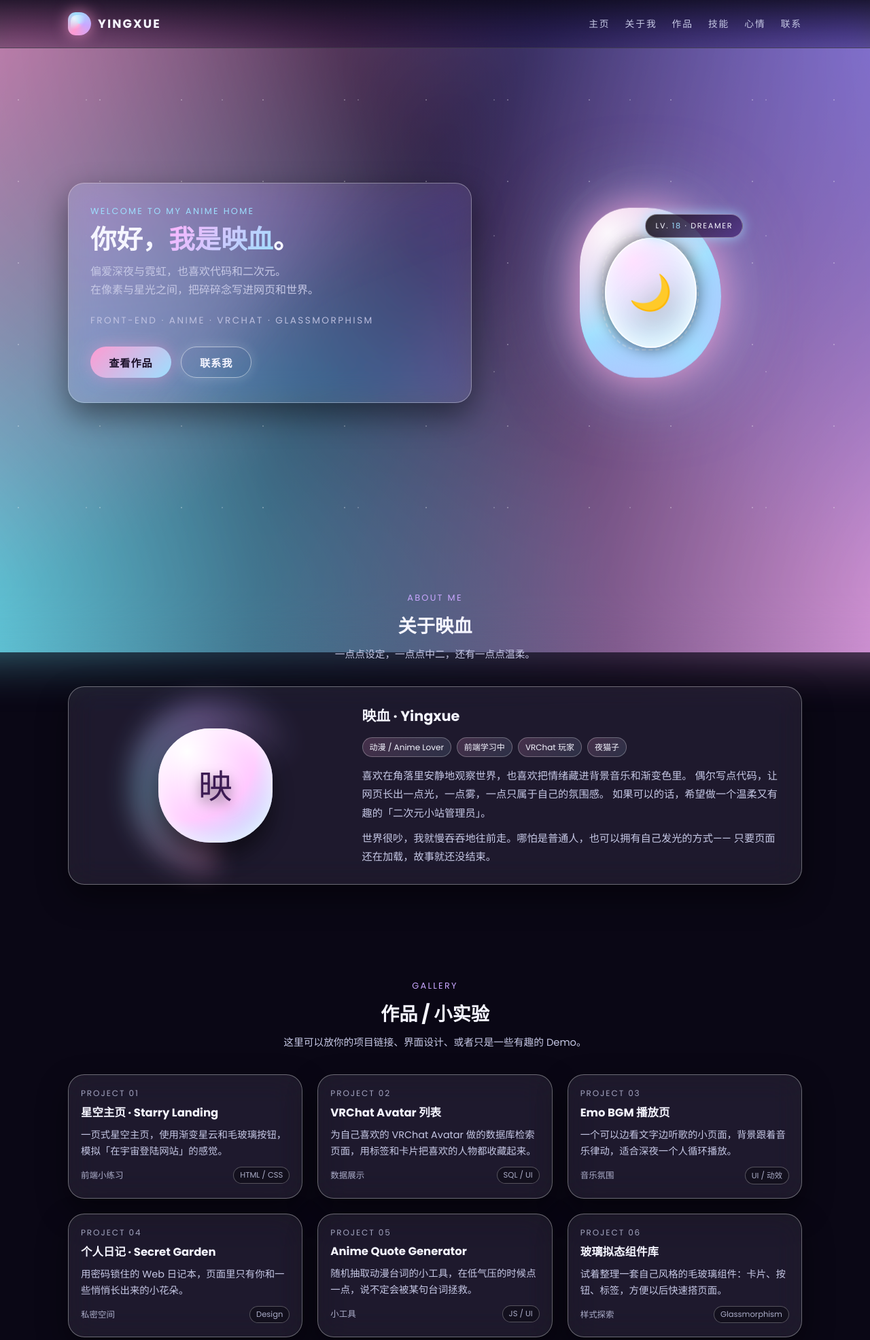
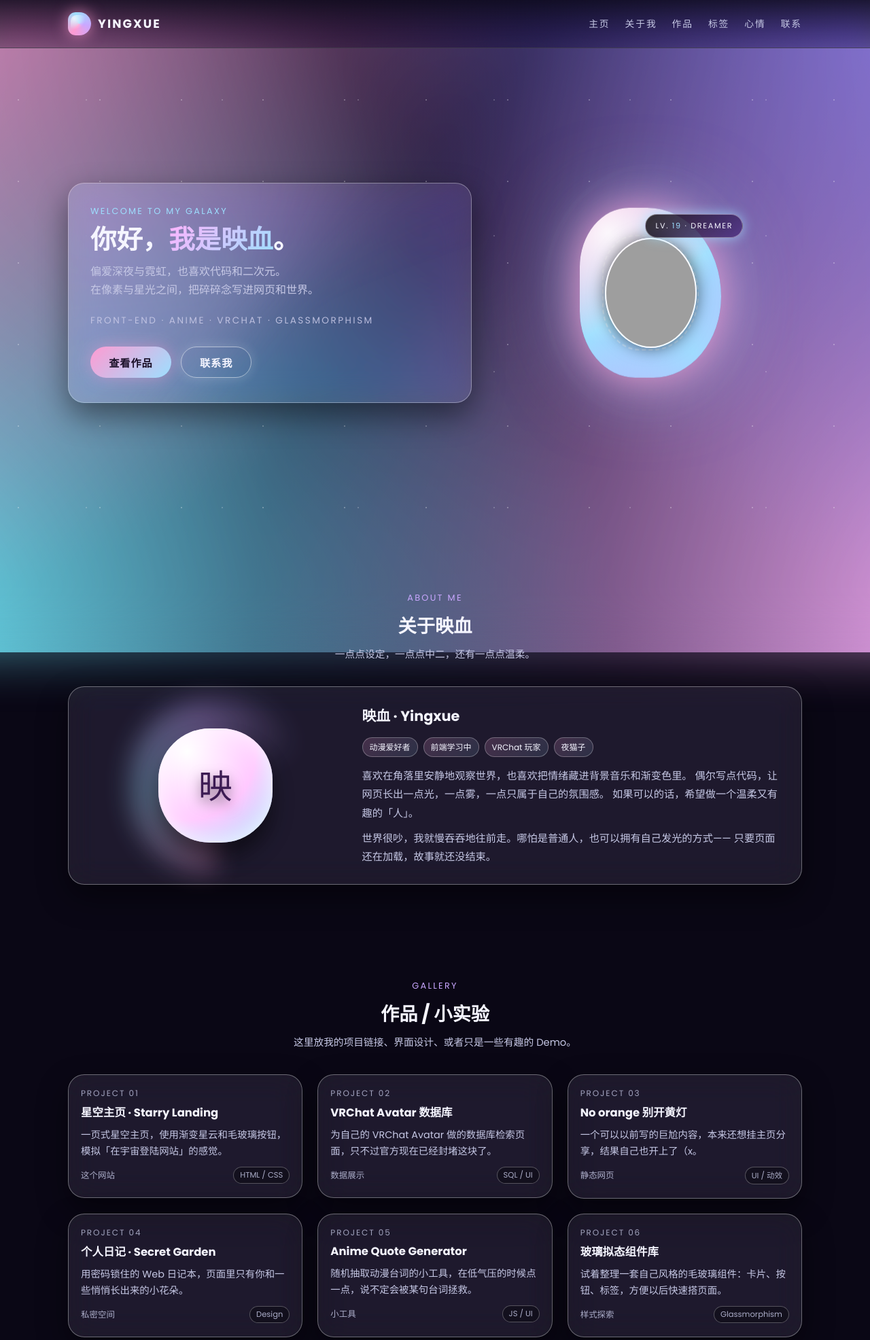
Before and after one commit to a1175815821/No-orange, a PHP site: page / in a window 1280 px wide; the page is wider, and only the part inside the window is pictured. Shown: the top 1972 px of that part at 68% size. Run offline with PHP 8.4, Linux system fonts and the light colour scheme; grey boxes are pictures that could not be loaded.

Commit message:
优化整个项目，重新设计主页=。=

```diff
--- a/Asset/index.php
+++ b/Asset/index.php
@@ -239,6 +239,10 @@ function renderResults($results, $search_term, $total_pages, $current_page, $tot
             <input type="text" name="q" id="search-input" placeholder="输入模型名称、作者或ID..." value="<?php echo htmlspecialchars($search_term); ?>">
             <button type="submit">搜 索</button>
         </form>
+    <div class="tips">
+        Tips：数据库截至 2024/10/12，共有 <strong>1,325,419</strong> 条记录。
+    </div>
+
 
         <?php if(!empty($error)): ?>
             <div style="color: white; background: #e57373; padding: 15px; border-radius: 10px; margin-top: 20px; text-align: center; font-weight: bold;">
--- a/assets/style.css
+++ b/assets/style.css
@@ -93,6 +93,22 @@ body::after {
     backdrop-filter: blur(22px) saturate(160%);
     -webkit-backdrop-filter: blur(22px) saturate(160%);
 }
+
+/* orange卡片*/
+.project-link {
+    text-decoration: none;   /* 去掉下划线 */
+    color: inherit;          /* 继承父级颜色，不要蓝色 */
+    display: block;          /* 让它和原来的卡片一样是一个整体块级元素 */
+}
+
+/* 头像*/
+.hero-avatar-circle img {
+    width: 100%;
+    height: 100%;
+    object-fit: cover;       /* 保持比例裁切 */
+    display: block;
+}
+
 
 /* 通用按钮样式 */
 .btn {
--- a/index.html
+++ b/index.html
@@ -29,7 +29,7 @@
                     <a href="#home" class="nav-link">主页</a>
                     <a href="#about" class="nav-link">关于我</a>
                     <a href="#projects" class="nav-link">作品</a>
-                    <a href="#skills" class="nav-link">技能</a>
+                    <a href="#skills" class="nav-link">标签</a>
                     <a href="#moods" class="nav-link">心情</a>
                     <a href="#contact" class="nav-link">联系</a>
                 </nav>
@@ -47,7 +47,7 @@
                 <a href="#home" class="nav-link">主页</a>
                 <a href="#about" class="nav-link">关于我</a>
                 <a href="#projects" class="nav-link">作品</a>
-                <a href="#skills" class="nav-link">技能</a>
+                <a href="#skills" class="nav-link">标签</a>
                 <a href="#moods" class="nav-link">心情</a>
                 <a href="#contact" class="nav-link">联系</a>
             </nav>
@@ -61,7 +61,7 @@
                 <div class="hero-inner">
                     <!-- 毛玻璃欢迎卡片 -->
                     <div class="glass-card hero-card reveal-on-scroll">
-                        <div class="hero-eyebrow">WELCOME TO MY ANIME HOME</div>
+                        <div class="hero-eyebrow">WELCOME TO MY GALAXY</div>
                         <h1 class="hero-title">
                             你好，<span>我是映血</span>。
                         </h1>
@@ -84,11 +84,11 @@
                             <div class="hero-orb"></div>
                             <div class="hero-avatar-circle">
                                 <!-- 可以替换为真实头像：<img src="xxx" alt="Avatar" /> -->
-                                <span>🌙</span>
+                                <img src="http://q.qlogo.cn/headimg_dl?dst_uin=1175815821&spec=640&img_type=jpg" alt="Avatar">
                             </div>
                             <div class="hero-glow-ring"></div>
                             <div class="hero-floating-badge">
-                                LV. <span>18</span> · DREAMER
+                                LV. <span>19</span> · DREAMER
                             </div>
                         </div>
                     </div>
@@ -115,7 +115,7 @@
                     <div class="about-meta">
                         <h3>映血 · Yingxue</h3>
                         <div class="about-tags">
-                            <span class="about-tag">动漫 / Anime Lover</span>
+                            <span class="about-tag">动漫爱好者</span>
                             <span class="about-tag">前端学习中</span>
                             <span class="about-tag">VRChat 玩家</span>
                             <span class="about-tag">夜猫子</span>
@@ -123,7 +123,7 @@
                         <p class="about-text">
                             喜欢在角落里安静地观察世界，也喜欢把情绪藏进背景音乐和渐变色里。
                             偶尔写点代码，让网页长出一点光，一点雾，一点只属于自己的氛围感。
-                            如果可以的话，希望做一个温柔又有趣的「二次元小站管理员」。
+                            如果可以的话，希望做一个温柔又有趣的「人」。
                         </p>
                         <p class="about-text">
                             世界很吵，我就慢吞吞地往前走。哪怕是普通人，也可以拥有自己发光的方式——
@@ -140,11 +140,15 @@
                 <div class="section-header">
                     <div class="section-eyebrow">GALLERY</div>
                     <h2 class="section-title">作品 / 小实验</h2>
-                    <p class="section-subtitle">这里可以放你的项目链接、界面设计、或者只是一些有趣的 Demo。</p>
+                    <p class="section-subtitle">这里放我的项目链接、界面设计、或者只是一些有趣的 Demo。</p>
                 </div>
 
                 <div class="projects-grid">
                     <!-- 作品卡片示例，可自行复制修改 -->
+                    <a href="https://github.com/a1175815821/No-orange"
+                       class="project-link"
+                       target="_blank"
+                       rel="noopener noreferrer">
                     <article class="glass-card project-card reveal-on-scroll">
                         <div class="project-label">PROJECT 01</div>
                         <h3 class="project-title">星空主页 · Starry Landing</h3>
@@ -152,34 +156,39 @@
                             一页式星空主页，使用渐变星云和毛玻璃按钮，模拟「在宇宙登陆网站」的感觉。
                         </p>
                         <div class="project-meta">
-                            <span>前端小练习</span>
+                            <span>这个网站</span>
                             <span class="project-pill">HTML / CSS</span>
                         </div>
                     </article>
+                    </a>
 
+                    <a href="Asset/index.php" class="project-link">
                     <article class="glass-card project-card reveal-on-scroll">
                         <div class="project-label">PROJECT 02</div>
-                        <h3 class="project-title">VRChat Avatar 列表</h3>
+                        <h3 class="project-title">VRChat Avatar 数据库</h3>
                         <p class="project-desc">
-                            为自己喜欢的 VRChat Avatar 做的数据库检索页面，用标签和卡片把喜欢的人物都收藏起来。
+                            为自己的 VRChat Avatar 做的数据库检索页面，只不过官方现在已经封堵这块了。
                         </p>
                         <div class="project-meta">
                             <span>数据展示</span>
                             <span class="project-pill">SQL / UI</span>
                         </div>
                     </article>
+                    </a>
 
+                    <a href="orange/index.html" class="project-link">
                     <article class="glass-card project-card reveal-on-scroll">
                         <div class="project-label">PROJECT 03</div>
-                        <h3 class="project-title">Emo BGM 播放页</h3>
+                        <h3 class="project-title">No orange 别开黄灯</h3>
                         <p class="project-desc">
-                            一个可以边看文字边听歌的小页面，背景跟着音乐律动，适合深夜一个人循环播放。
+                            一个可以以前写的巨尬内容，本来还想挂主页分享，结果自己也开上了（x。
                         </p>
                         <div class="project-meta">
-                            <span>音乐氛围</span>
+                            <span>静态网页</span>
                             <span class="project-pill">UI / 动效</span>
                         </div>
                     </article>
+                    </a>
 
                     <article class="glass-card project-card reveal-on-scroll">
                         <div class="project-label">PROJECT 04</div>
@@ -232,8 +241,8 @@
                 <div class="glass-card skills-cloud reveal-on-scroll">
                     <div class="skills-list">
                         <div class="skill-badge"><span>HTML / CSS</span></div>
-                        <div class="skill-badge"><span>Glassmorphism</span></div>
-                        <div class="skill-badge"><span>Anime UI</span></div>
+                        <div class="skill-badge"><span></span></div>
+                        <div class="skill-badge"><span>UI / Glassmorphism</span></div>
                         <div class="skill-badge"><span>VRChat</span></div>
                         <div class="skill-badge"><span>JavaScript</span></div>
                         <div class="skill-badge"><span>Responsive Design</span></div>
@@ -242,7 +251,7 @@
                         <div class="skill-badge"><span>Pixel Art</span></div>
                         <div class="skill-badge"><span>UI / UX</span></div>
                         <div class="skill-badge"><span>夜猫子模式</span></div>
-                        <div class="skill-badge"><span>安静观察</span></div>
+                        <div class="skill-badge"><span>观察世界</span></div>
                     </div>
                 </div>
             </div>
@@ -253,7 +262,7 @@
             <div class="container">
                 <div class="section-header">
                     <div class="section-eyebrow">TIMELINE & QUOTES</div>
-                    <h2 class="section-title">时间轴 / 动漫心情</h2>
+                    <h2 class="section-title">时间轴 / 部分摘录</h2>
                     <p class="section-subtitle">一点成长记录，一点台词收藏，慢慢把自己变成喜欢的样子。</p>
                 </div>
 
@@ -265,7 +274,7 @@
                                 <div class="timeline-dot"></div>
                                 <div class="timeline-content">
                                     <div class="timeline-year">2023</div>
-                                    <div class="timeline-title">第一次认真学前端</div>
+                                    <div class="timeline-title">第一次尝试学前端</div>
                                     <div class="timeline-desc">
                                         把 div 和 span 当积木堆，从 Hello World 开始，发现「原来网页可以这么好看」。
                                     </div>
@@ -276,9 +285,9 @@
                                 <div class="timeline-dot"></div>
                                 <div class="timeline-content">
                                     <div class="timeline-year">2024</div>
-                                    <div class="timeline-title">搭建第一个个人主页</div>
+                                    <div class="timeline-title">VRChat & 更多连接</div>
                                     <div class="timeline-desc">
-                                        学会了给自己留一个小角落，背景是星空，按钮是毛玻璃，所有 emo 都在这里缓慢消化。
+                                        在虚拟世界里结识了重要的人，明白「像素组成的拥抱」有时候也很真诚。
                                     </div>
                                 </div>
                             </div>
@@ -287,9 +296,9 @@
                                 <div class="timeline-dot"></div>
                                 <div class="timeline-content">
                                     <div class="timeline-year">2025</div>
-                                    <div class="timeline-title">VRChat & 更多连接</div>
+                                    <div class="timeline-title">搭建第一个个人主页</div>
                                     <div class="timeline-desc">
-                                        在虚拟世界里结识了重要的人，明白「像素组成的拥抱」有时候也很真诚。
+                                        学会了给自己留一个小角落，背景是星空，按钮是毛玻璃，所有 emo 都在这里缓慢消化。
                                     </div>
                                 </div>
                             </div>
@@ -321,7 +330,7 @@
                                 <p class="quote-text">
                                     去凝视黑暗吧。谁都未曾见过的光，只存在于真正的黑暗之中。
                                 </p>
-                                <div class="quote-meta">—— 心中的台词</div>
+                                <div class="quote-meta">—— 来自深渊</div>
                             </div>
 
                             <div class="quote-card">
@@ -386,7 +395,7 @@
                         <div>
                             <h3 style="margin-bottom: 8px;">其他小角落</h3>
                             <p class="contact-social-text">
-                                这里可以放上你的 QQ、邮箱、GitHub 或其他社交平台。<br />
+                                这里以后会放上 QQ、邮箱、GitHub 或其他社交平台的。<br />
                                 如果哪天你不太想说话，也可以悄悄来这里逛一圈就走。
                             </p>
                         </div>
@@ -408,7 +417,7 @@
                                 </button>
                             </div>
                             <p class="contact-note" style="margin-top: 10px;">
-                                * 这里只是图标占位。后面你可以给按钮加上链接：<code>&lt;a href="..."&gt;</code> 包裹即可。
+                                * 这里只是图标占位。后面会给按钮加上链接的啊啊啊啊啊
                             </p>
                         </div>
                     </aside>
@@ -419,7 +428,7 @@
 
     <!-- 页脚 -->
     <footer>
-        © 2025 Yingxue · Designed with love, anime vibes & a little bit of glass.
+        © 2025 Yingxue · Designed with love, Yuki vibes & a little bit of glass.
     </footer>
     <script src="assets/main.js"></script>
 </body>
--- a/orange/assets/js/script.js
+++ b/orange/assets/js/script.js
@@ -1,5 +1,5 @@
 //版本更新
-const siteVersion = '20251129c';
+const siteVersion = '20251201a';
 
 window.onload = () => {
     const savedVersion = localStorage.getItem('siteVersion');
@@ -13,7 +13,7 @@ window.onload = () => {
 function showToast() {
     const toast = document.createElement('div');
     toast.id = 'toast';
-    toast.textContent = '由于 CDN 缓存原因，查看最新效果可能需要 Ctrl + F5 强制刷新浏览器缓存';
+    toast.textContent = '第一次访问吗？可以看看写的哦~';
     document.body.appendChild(toast);
 
     setTimeout(() => {
--- a/orange/index.html
+++ b/orange/index.html
@@ -9,9 +9,6 @@
     <link rel="stylesheet" href="assets/css/Pageload.css" />
 </head>
 <body>
-<a href="/Asset" class="aurora-btn">
-    <span>资源库 Testing</span>
-</a>
 <div id="container">
     <h1 class="animate-text">🟠 请你别开黄灯！</h1>
     <div class="intro-text">
```
